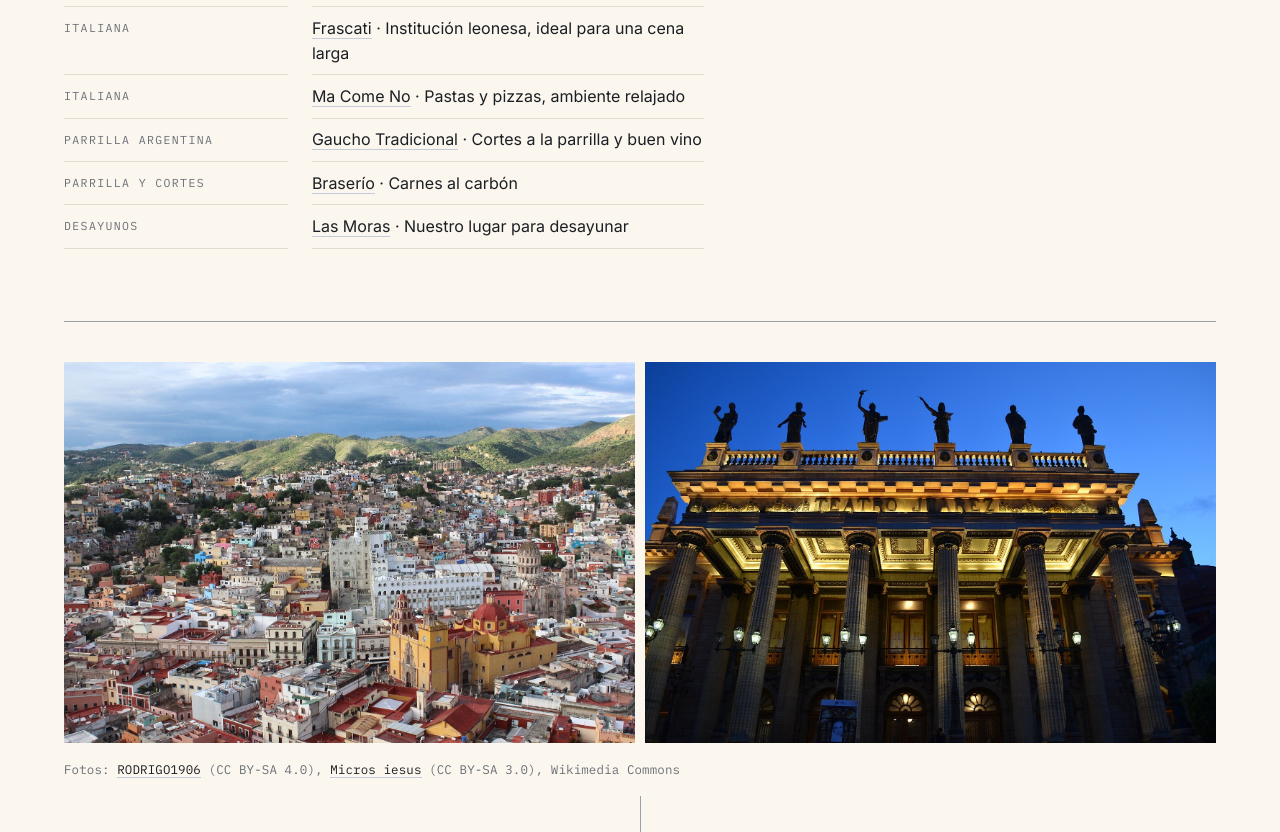
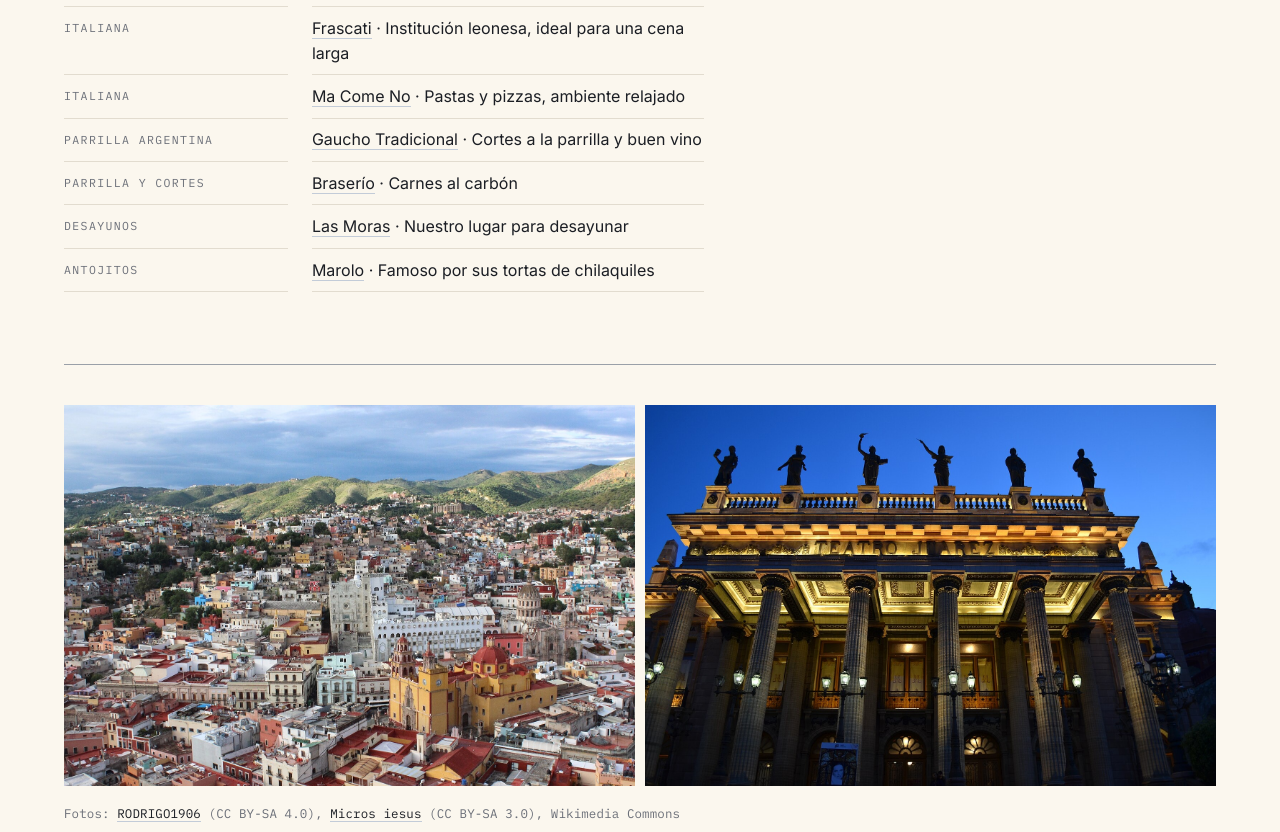
Before and after one commit to luigipacheco/boda, a Jekyll site: the page built from region.md, in a window 1280 px wide and 900 px high, scrolled down 2268 px, cut to the strip 0-832 px from the top of the window. Built offline with Jekyll 4.4.1, drawn with Linux system fonts in a browser that asks for light colours.

Commit message:
Add Marolo
Co-Authored-By: Claude Fable 5.1 <noreply@anthropic.com>

```diff
--- a/_data/restaurants.yml
+++ b/_data/restaurants.yml
@@ -36,3 +36,9 @@
   tipo_en: Breakfast
   nota_es: Nuestro lugar para desayunar
   nota_en: Our go-to breakfast spot
+
+- nombre: Marolo
+  tipo_es: Antojitos
+  tipo_en: Street food
+  nota_es: Famoso por sus tortas de chilaquiles
+  nota_en: Famous for its tortas de chilaquiles (chilaquiles sandwiches)
```
